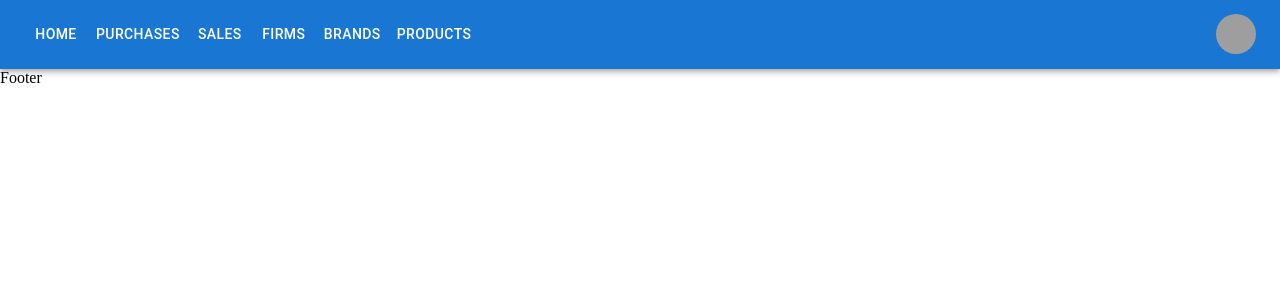
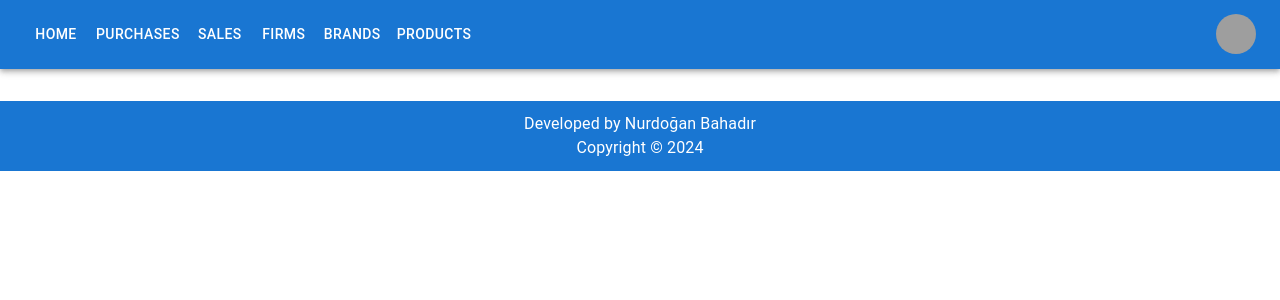
Before and after one commit to nurdoganbahadir/TypeScript-Stock-App, a React (Create React App) app: page /sales in a window 1280 px wide. Shown: the top 300 px of the page. Built offline with nearby package versions, Linux system fonts and the light colour scheme; grey boxes are pictures that could not be loaded.

Commit message:
footer eklendi

```diff
--- a/src/components/Footer.tsx
+++ b/src/components/Footer.tsx
@@ -1,9 +1,29 @@
-import React from 'react'
-
+import Typography from "@mui/material/Typography";
+import { Box } from "@mui/material";
 const Footer = () => {
   return (
-    <div>Footer</div>
-  )
-}
+    <Box
+      sx={{
+        backgroundColor: "primary.main",
+        color: "white",
+        height: "70px",
+        width: "100%",
+        display: "flex",
+        flexDirection: "column",
+        justifyContent: "center",
+        alignItems: "center",
+        mt: "2rem",
+      }}
+    >
+      <Box sx={{ textAlign: "center" }}>
+        <Typography variant="body1">Developed by Nurdoğan Bahadır</Typography>
 
-export default Footer
+        <Typography variant="body1">
+          Copyright &copy; {new Date().getFullYear()}
+        </Typography>
+      </Box>
+    </Box>
+  );
+};
+
+export default Footer;
--- /dev/null
+++ b/src/pages/Brands.tsx
@@ -0,0 +1,8 @@
+
+const Brands = () => {
+  return (
+    <div>Brands</div>
+  )
+}
+
+export default Brands
--- a/src/router/AppRouter.tsx
+++ b/src/router/AppRouter.tsx
@@ -7,6 +7,7 @@ import PrivateRouter from "./PrivateRouter";
 import Navbar from "../components/Navbar";
 import Footer from "../components/Footer";
 import Firms from "../pages/Firms";
+import Brands from "../pages/Brands";
 
 const AppRouter: React.FC = () => {
   const location = useLocation();
@@ -22,6 +23,7 @@ const AppRouter: React.FC = () => {
         <Route element={<PrivateRouter />}>
           <Route path="/home" element={<Home />} />
           <Route path="/firms" element={<Firms />} />
+          <Route path="/brands" element={<Brands />} />
         </Route>
       </Routes>
       {!hideNavbarAndFooter && <Footer />}
```
